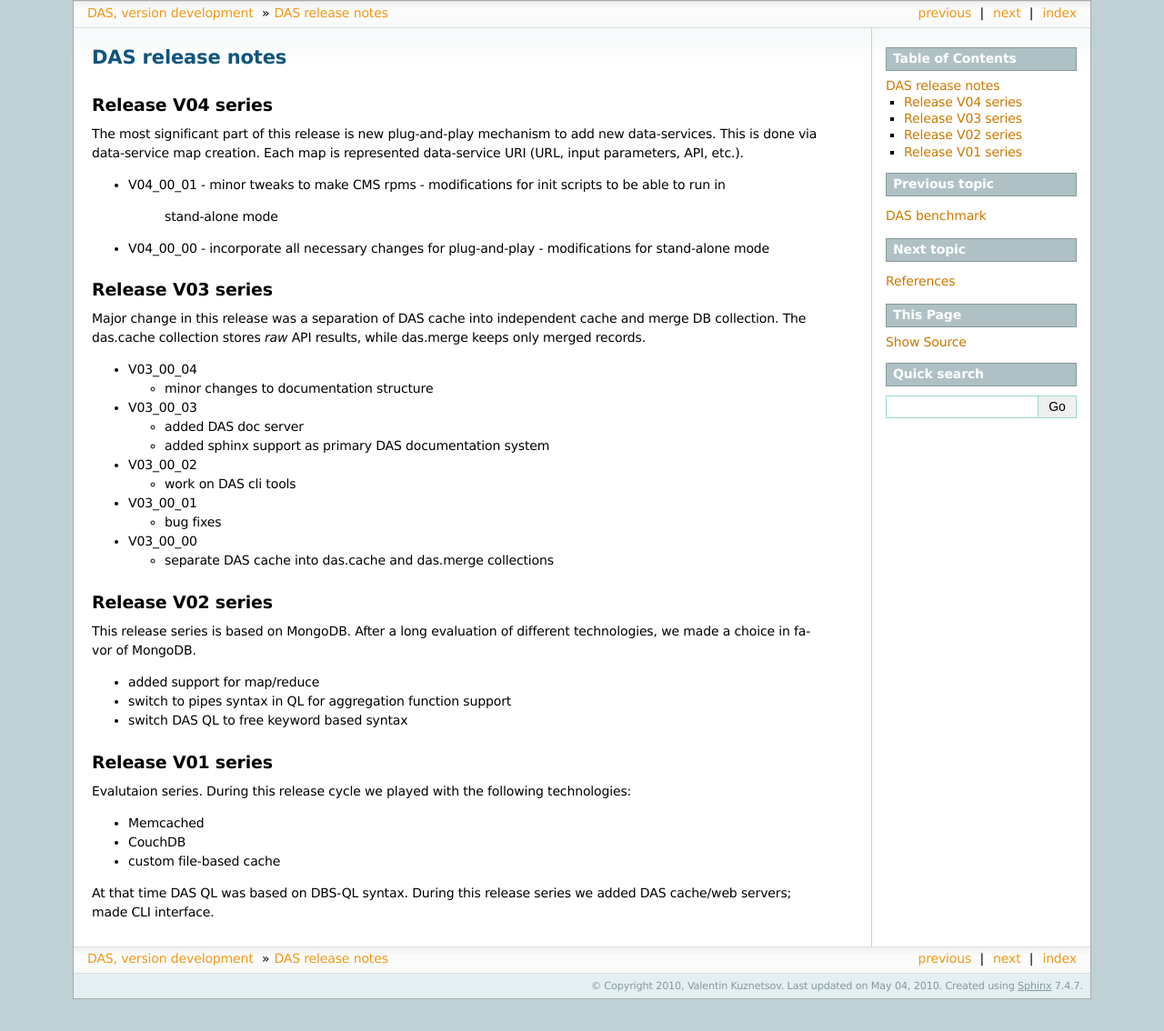
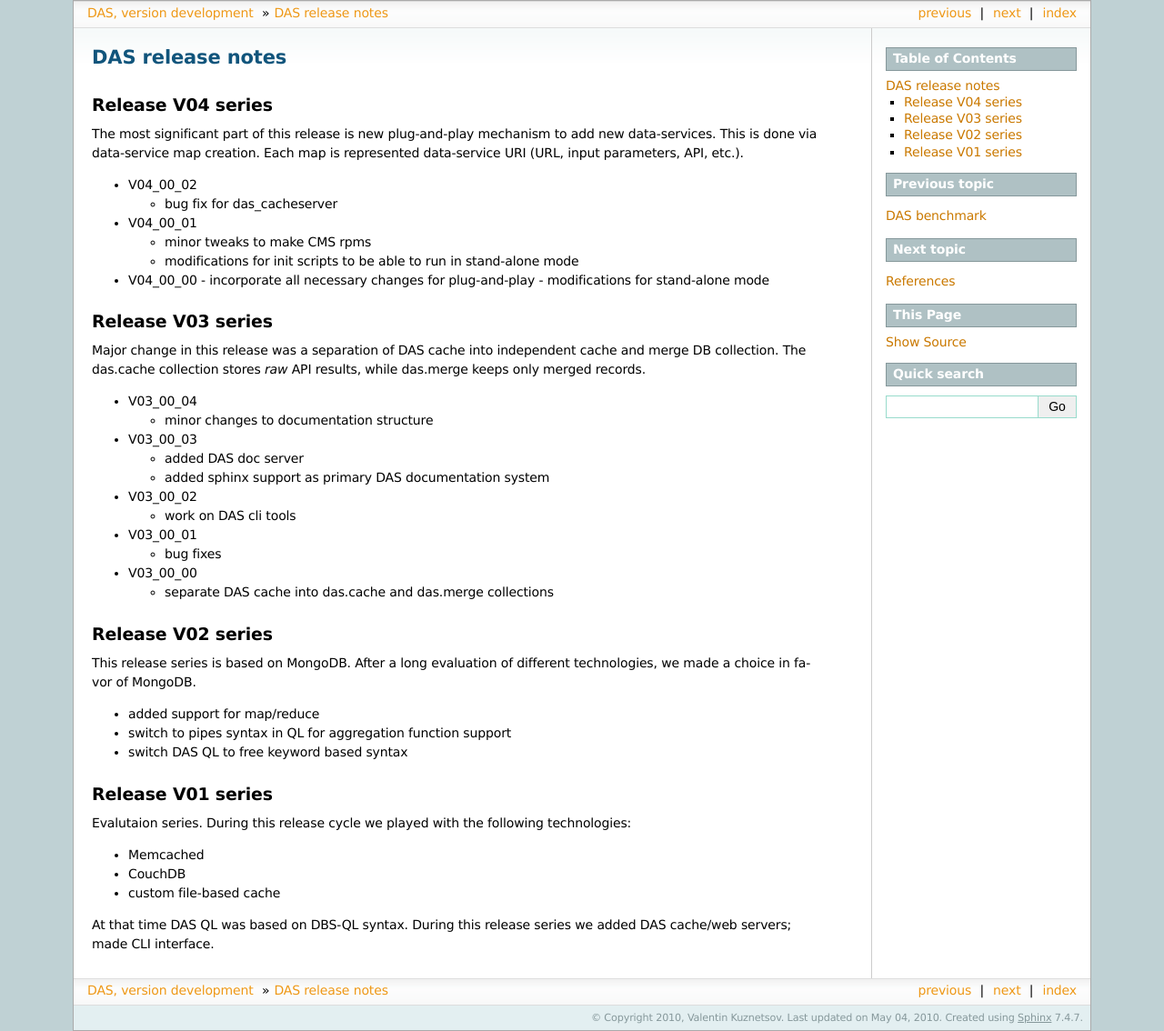
Before and after one commit to dmwm/DAS, a Sphinx documentation site: the page built from doc/sphinx/changelog.rst, in a window 1280 px wide. Shown: the whole page at 91% size. Built offline with Sphinx 7.4.7, drawn with Linux system fonts in a browser that asks for light colours; before the commit the page ends 1099 px from its top, so only the background shows below that.

Commit message:
Change changelog
git-svn-id: svn+ssh://svn.cern.ch/reps/CMSDMWM/DAS/trunk@902 4525493e-7705-40b1-a816-d608a930855b

```diff
--- a/doc/sphinx/changelog.rst
+++ b/doc/sphinx/changelog.rst
@@ -7,7 +7,12 @@ The most significant part of this release is new plug-and-play mechanism
 to add new data-services. This is done via data-service map creation. Each
 map is represented data-service URI (URL, input parameters, API, etc.).
 
+- V04_00_02
+
+  - bug fix for das_cacheserver
+
 - V04_00_01
+
   - minor tweaks to make CMS rpms
   - modifications for init scripts to be able to run in
     stand-alone mode
```
